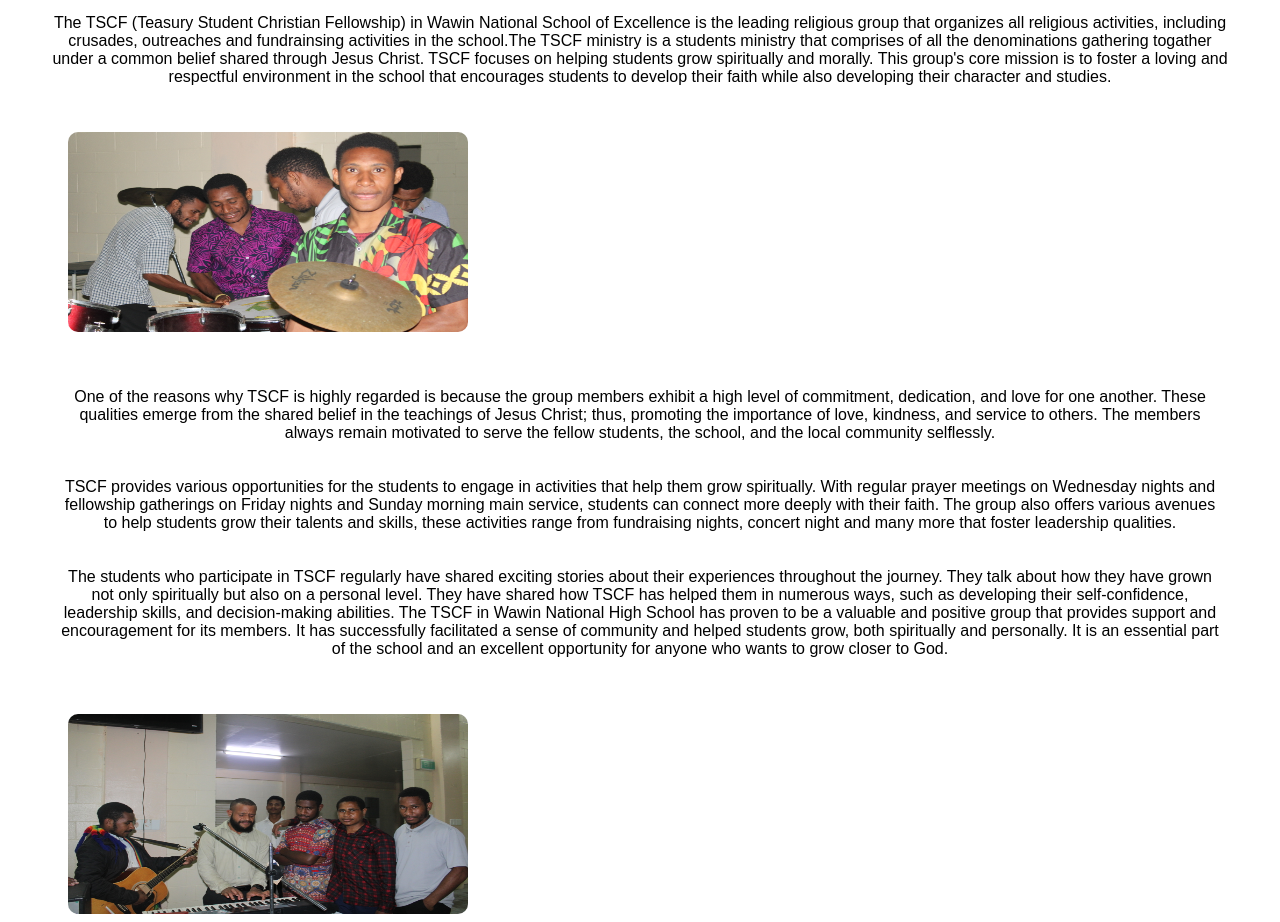
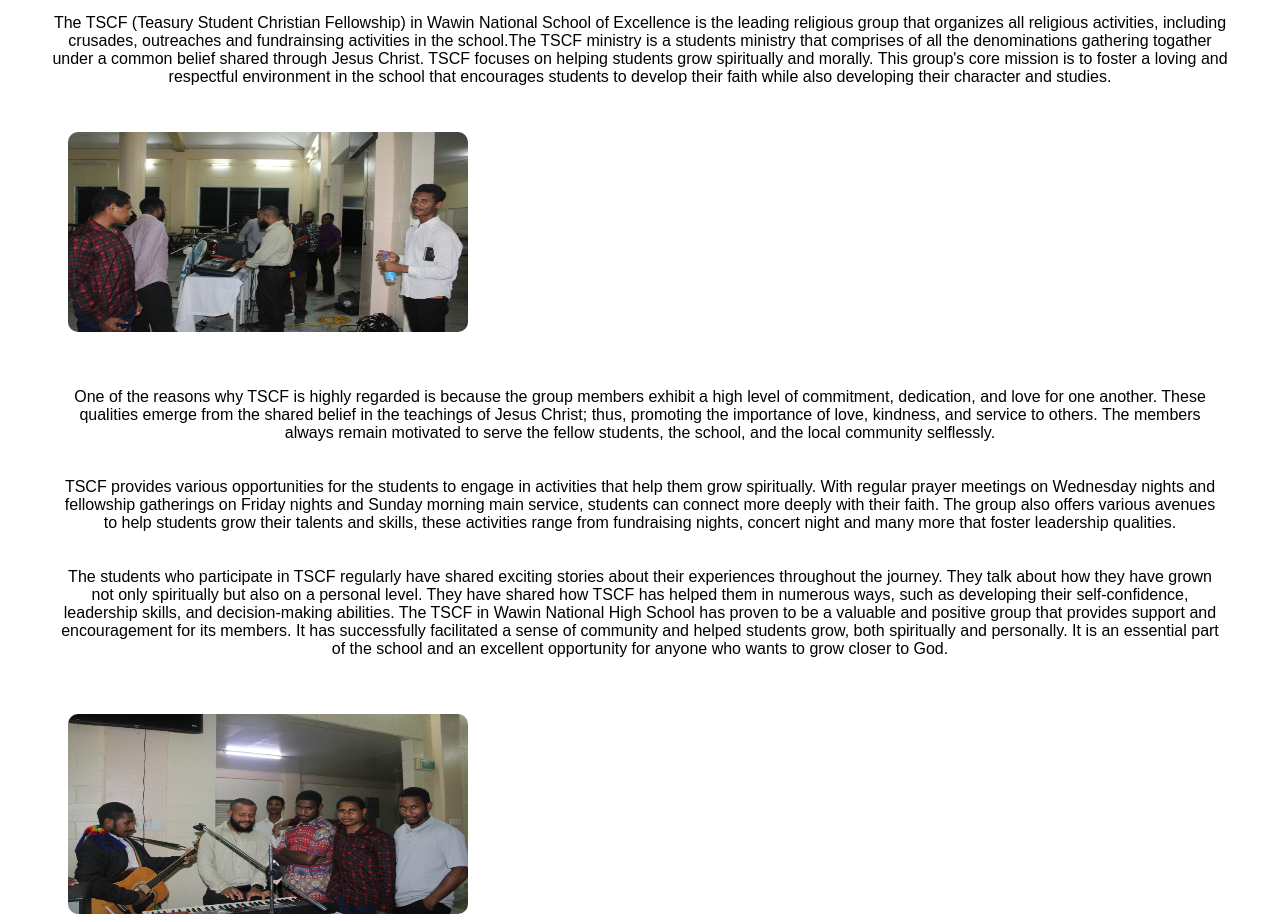
Before and after one commit to webbingpro/webbingpro.github.io-tscf, a plain HTML site: page TSCF/index.html in a window 1280 px wide. Shown: the part 840-1762 px from the top of the page. Drawn offline with Linux system fonts and the light colour scheme.

Commit message:
index.html

```diff
--- a/TSCF/index.html
+++ b/TSCF/index.html
@@ -37,7 +37,7 @@
                 in the school that encourages students to develop their faith while also developing their character
                 and studies.</p>
                 <div id="gallery">
-                    <img src="11.jpg">
+                    <img src="6.jpg">
                 </div>
             <div>
                 <p>One of the reasons why TSCF is highly regarded is because the group members exhibit a high level of
```
